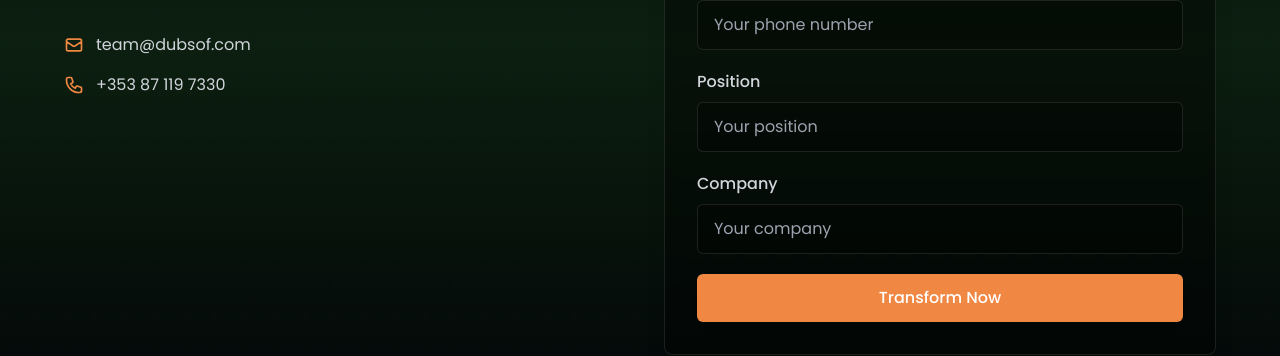
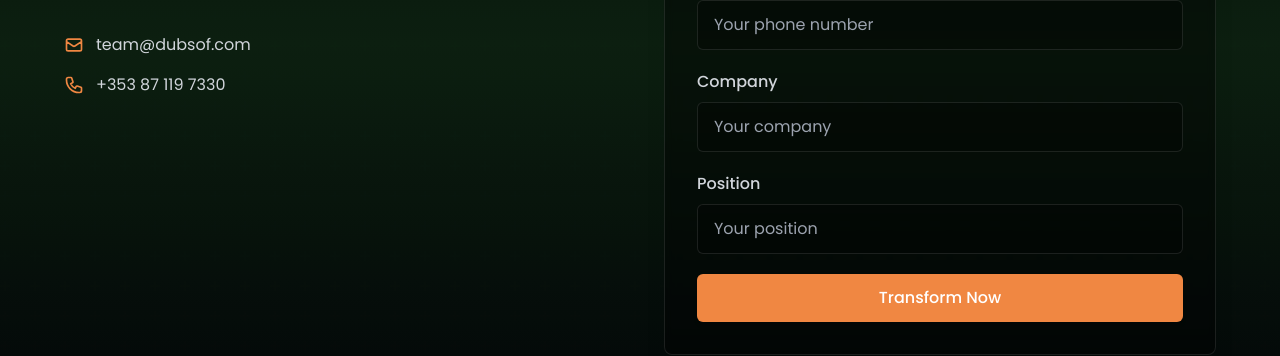
Before and after one commit to gerry004/dubsof, a Next.js app: page / in a window 1280 px wide. Shown: the part 5223-5579 px from the top of the page. Built offline with nearby package versions, Linux system fonts and the light colour scheme.

Commit message:
reorder contact

```diff
--- a/src/components/home/ContactSection.tsx
+++ b/src/components/home/ContactSection.tsx
@@ -84,6 +84,17 @@ export default function ContactSection() {
               </div>
 
               <div className="mb-5">
+                <label htmlFor="company" className="block text-gray-300 font-medium mb-2">Company</label>
+                <input
+                  type="text"
+                  id="company"
+                  name="company"
+                  className="w-full px-4 py-3 bg-black/30 border border-white/10 text-white rounded-md focus:outline-none focus:ring-2 focus:ring-warm-orange focus:border-transparent transition-colors"
+                  placeholder="Your company"
+                />
+              </div>
+
+              <div className="mb-5">
                 <label htmlFor="position" className="block text-gray-300 font-medium mb-2">Position</label>
                 <input
                   type="text"
@@ -92,17 +103,6 @@ export default function ContactSection() {
                   required
                   className="w-full px-4 py-3 bg-black/30 border border-white/10 text-white rounded-md focus:outline-none focus:ring-2 focus:ring-warm-orange focus:border-transparent transition-colors"
                   placeholder="Your position"
-                />
-              </div>
-
-              <div className="mb-5">
-                <label htmlFor="company" className="block text-gray-300 font-medium mb-2">Company</label>
-                <input
-                  type="text"
-                  id="company"
-                  name="company"
-                  className="w-full px-4 py-3 bg-black/30 border border-white/10 text-white rounded-md focus:outline-none focus:ring-2 focus:ring-warm-orange focus:border-transparent transition-colors"
-                  placeholder="Your company"
                 />
               </div>
 
```
